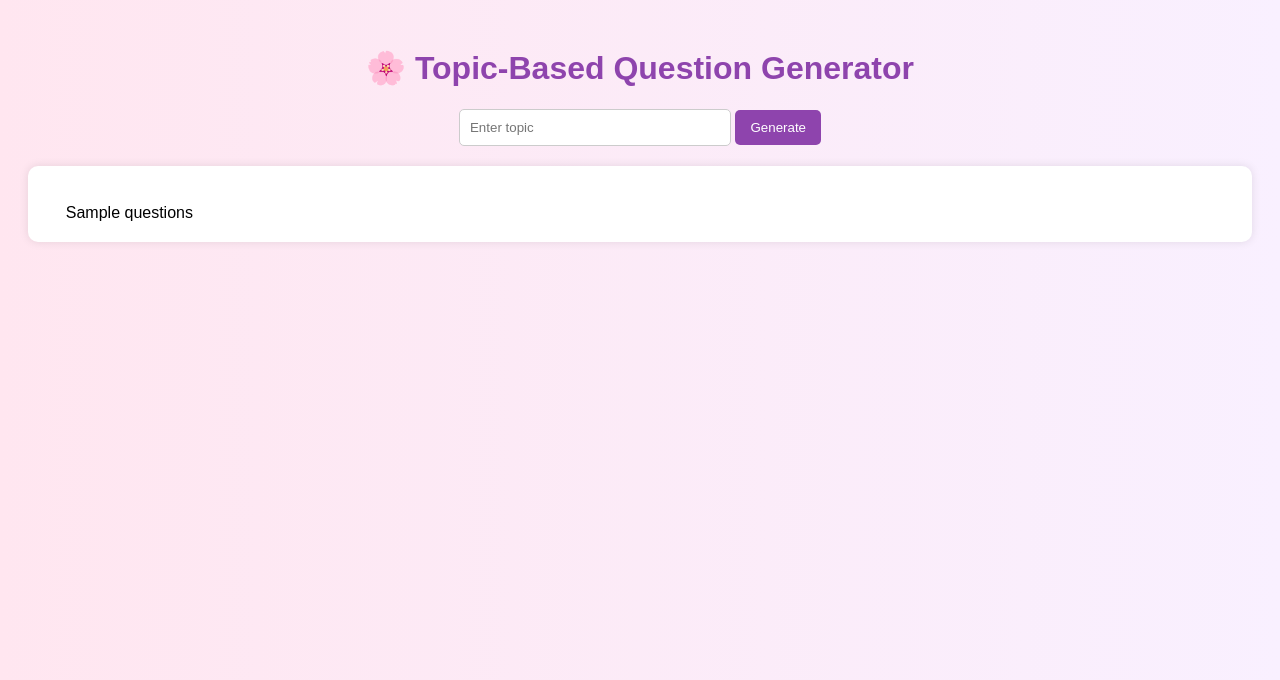
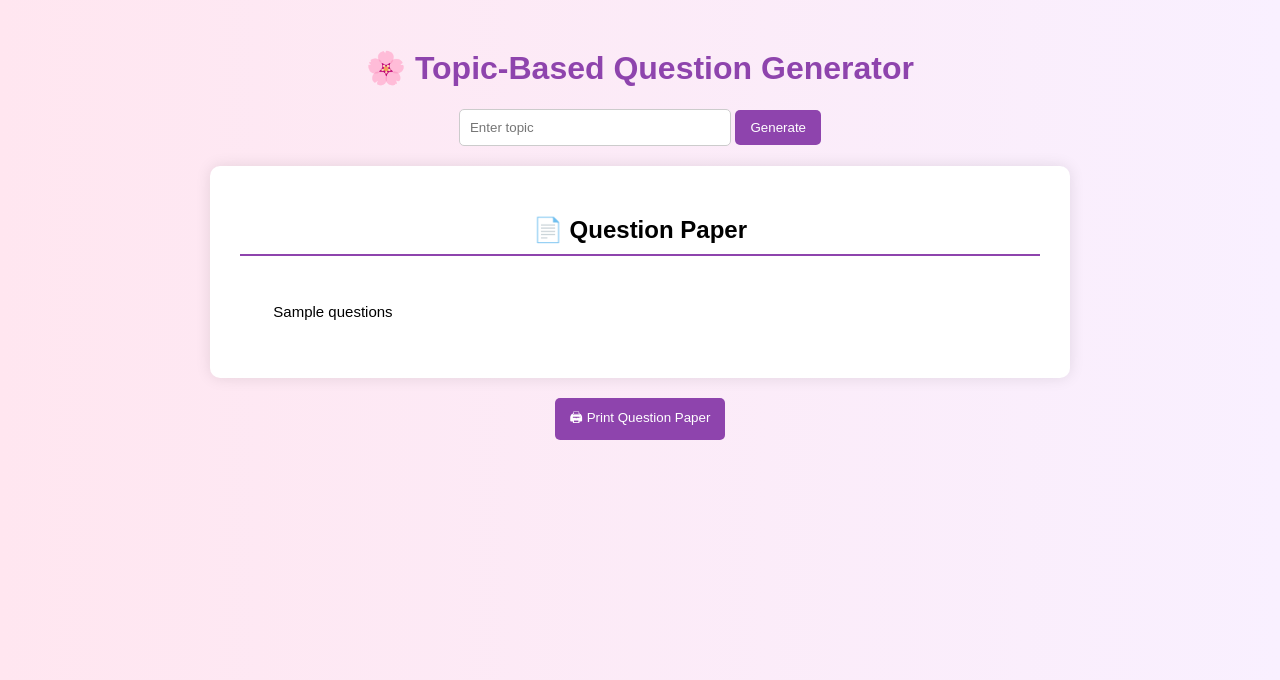
Before and after one commit to swadipsantra/question-bank-app, a Python web app: template templates/index.html in a window 1280 px wide. Shown: the top 680 px of the page. Run offline with Jinja, Linux system fonts and the light colour scheme; the template is opened without the code that fills it: most values are stand-ins (such as "Sample title", 1, 10 or a date in 2020).

Commit message:
fixed print button position

```diff
--- a/templates/index.html
+++ b/templates/index.html
@@ -40,12 +40,47 @@
             background-color: #732d91;
         }
 
-        .output {
+        .paper {
             background: white;
-            padding: 20px;
+            padding: 30px;
             border-radius: 10px;
-            box-shadow: 0 0 10px rgba(0,0,0,0.1);
+            max-width: 800px;
+            margin: auto;
+            box-shadow: 0 0 15px rgba(0,0,0,0.1);
+        }
+
+        .paper h2 {
+            text-align: center;
+            border-bottom: 2px solid #8e44ad;
+            padding-bottom: 10px;
+            margin-bottom: 20px;
+        }
+
+        .content {
+            font-size: 15px;
+            line-height: 1.6;
             white-space: pre-wrap;
+        }
+
+        .print-btn {
+            text-align: center;
+            margin-top: 20px;
+        }
+
+        /* 🖨 Print style */
+        @media print {
+            body {
+                background: white;
+            }
+
+            form, .print-btn {
+                display: none;
+            }
+
+            .paper {
+                box-shadow: none;
+                border: none;
+            }
         }
     </style>
 </head>
@@ -59,9 +94,21 @@
     <button type="submit">Generate</button>
 </form>
 
-<div class="output">
-    {{ questions }}
+{% if questions %}
+<div class="paper">
+
+    <h2>📄 Question Paper</h2>
+
+    <div class="content">
+        {{ questions }}
+    </div>
+
 </div>
+
+<div class="print-btn">
+    <button onclick="window.print()">🖨 Print Question Paper</button>
+</div>
+{% endif %}
 
 </body>
 </html>
```
Also changed, not shown: app.py (+40 -60 lines).
